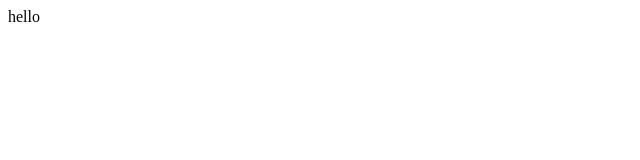
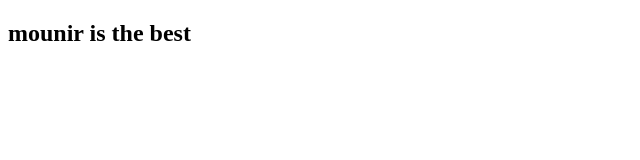
Before and after one commit to Mounir-yoni/test, a plain HTML site: page index4.html in a window 1280 px wide. Shown: the whole page, without its empty margins (0-640 px from the left). Drawn offline with Linux system fonts and the light colour scheme.

Commit message:
add h2 mounir is the best

```diff
--- a/index4.html
+++ b/index4.html
@@ -6,6 +6,6 @@
     <title>Document</title>
 </head>
 <body>
-    hello
+    <h2>mounir is the best</h2>
 </body>
 </html>
```
